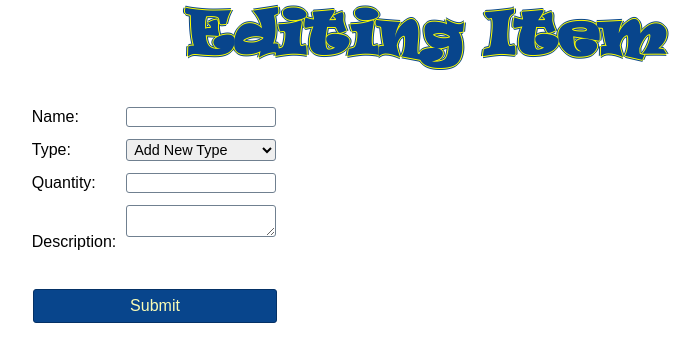
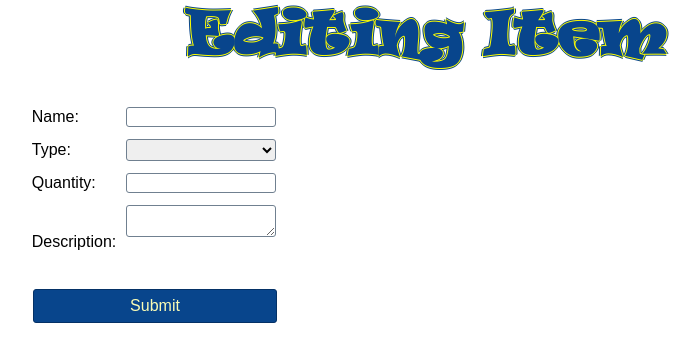
Before and after one commit to based-jace/sheris-shaved-ice, a Django app: template inv_manage/templates/inv_manage/edititem.html in a window 1280 px wide. Shown: the part 60-398 px from the top of the page, without its empty margins (215-915 px from the left). Run offline with Django 3.2, Linux system fonts and the light colour scheme; the template is opened without the code that fills it, so the values that code supplies are empty; some web fonts are replaced.

Commit message:
Removed "Add New Type" from Edit Order

```diff
--- a/inv_manage/templates/inv_manage/edititem.html
+++ b/inv_manage/templates/inv_manage/edititem.html
@@ -21,9 +21,7 @@
                     {% else %}
                     <option value='{{ type.id }}'>{{type.name}}</option>
                     {%endif%}
-
                     {% endfor %}
-                    <option>Add New Type</option>
                 </select>
             </div>
             <div class="input-cont">
```
